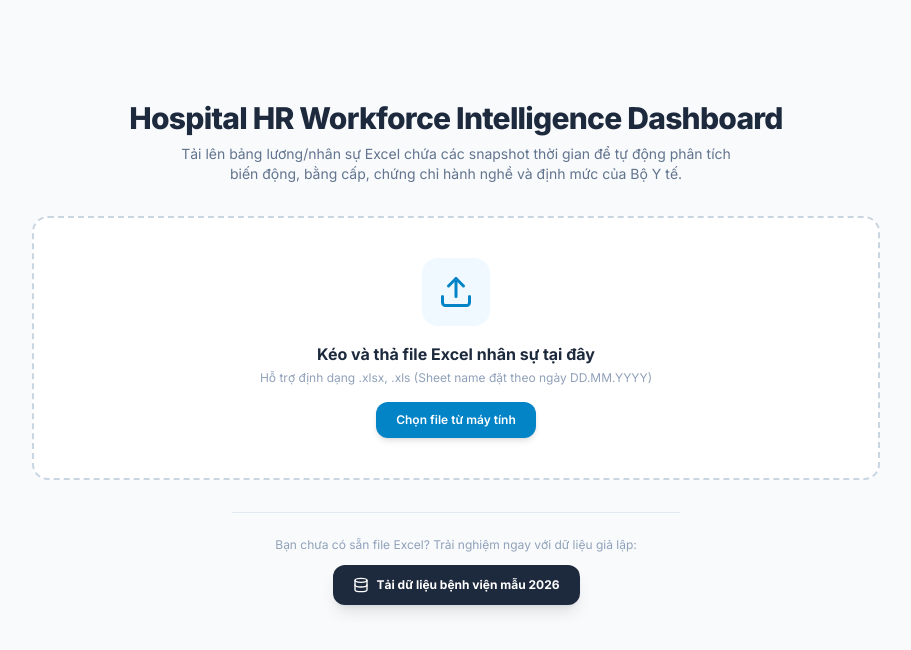
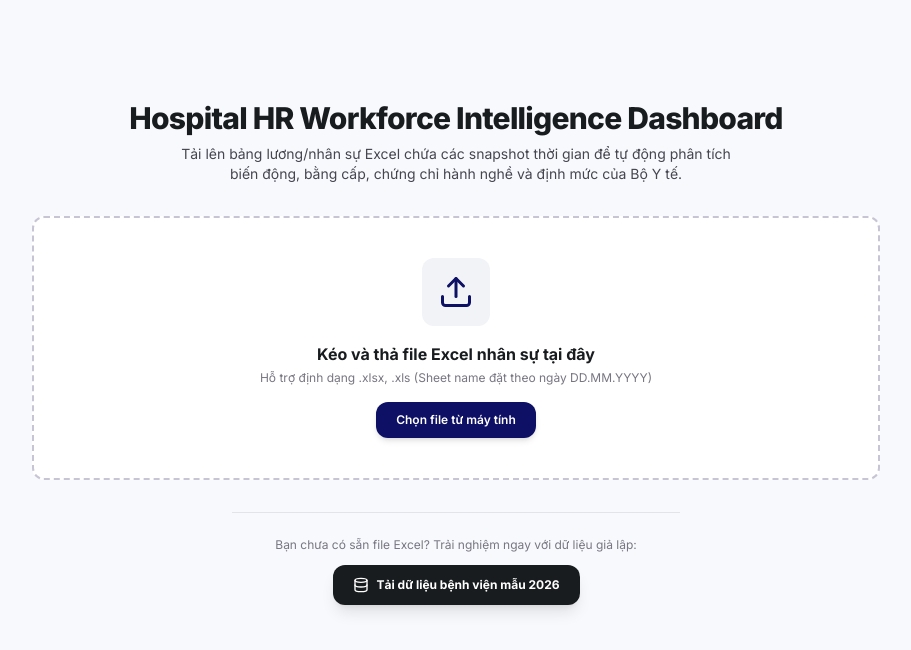
Before and after one commit to hohai2414/hrdashboardwebapp, a React (Vite) app: page / in a window 1280 px wide. Shown: the top 650 px of the page, without its empty margins (184-1095 px from the left). Built offline with nearby package versions, Linux system fonts and the light colour scheme.

Commit message:
style(brand): apply Clinical Integrity brand guidelines (colors, typography, border-radii, outlines, and elevation)

```diff
--- a/src/index.css
+++ b/src/index.css
@@ -1,35 +1,111 @@
 @import "tailwindcss";
 
+@import url('https://fonts.googleapis.com/css2?family=Inter:wght@300;400;500;600;700;800&family=Public+Sans:wght@300;400;500;600;700;800&display=swap');
+
 @theme {
-  --color-hospital-50: #f0f9ff;
-  --color-hospital-100: #e0f2fe;
-  --color-hospital-200: #bae6fd;
-  --color-hospital-300: #7dd3fc;
-  --color-hospital-400: #38bdf8;
-  --color-hospital-500: #0ea5e9;
-  --color-hospital-600: #0284c7;
-  --color-hospital-700: #0369a1;
-  --color-hospital-800: #075985;
-  --color-hospital-900: #0c4a6e;
-  --color-hospital-950: #082f49;
+  /* Brand Guidelines Colors */
+  --color-primary: #0d1064;
+  --color-primary-container: #262a79;
+  --color-on-primary: #ffffff;
+  --color-on-primary-container: #9195ea;
+
+  --color-secondary: #00639b;
+  --color-secondary-container: #3fadfe;
+  --color-on-secondary: #ffffff;
+  --color-on-secondary-container: #003e64;
+
+  --color-surface: #f8f9fc;
+  --color-surface-dim: #d9dadd;
+  --color-surface-bright: #f8f9fc;
+  --color-surface-lowest: #ffffff;
+  --color-surface-low: #f2f3f6;
+  --color-surface-base: #edeef1;
+  --color-surface-high: #e7e8eb;
+  --color-surface-highest: #e1e2e5;
+
+  --color-on-surface: #191c1e;
+  --color-on-surface-variant: #464651;
+  --color-outline: #777682;
+  --color-outline-variant: #c7c5d3;
+  --color-error: #ba1a1a;
+
+  --color-clinical-blue: #1e215e;
+  --color-action-blue: #82c9f0;
+
+  /* Redefining existing colors in dashboard to match the new brand identity */
+  --color-hospital-50: #f2f3f6;
+  --color-hospital-100: #e0e0ff;
+  --color-hospital-200: #bfc2ff;
+  --color-hospital-300: #9195ea;
+  --color-hospital-400: #5256a6;
+  --color-hospital-500: #262a79; /* Trust Navy - default logo/KPI buttons */
+  --color-hospital-600: #0d1064; /* Trust Navy Dark - active/hover */
+  --color-hospital-700: #080a61;
+  --color-hospital-800: #004a76;
+  --color-hospital-900: #003e64;
+  --color-hospital-950: #001d33;
+
+  /* Align Violet classes used in dashboard to corporate Navy */
+  --color-violet-50: #f2f3f6;
+  --color-violet-100: #e0e0ff;
+  --color-violet-200: #bfc2ff;
+  --color-violet-500: #262a79;
+  --color-violet-650: #262a79;
+  --color-violet-600: #262a79;
+  --color-violet-700: #0d1064;
+  --color-violet-755: #080a61;
+
+  /* Overwrite the Slate family to match the brand surfaces and neutrals */
+  --color-slate-50: #f8f9fc;
+  --color-slate-100: #f2f3f6;
+  --color-slate-200: #e2e4e9;
+  --color-slate-300: #c7c5d3;
+  --color-slate-400: #777682;
+  --color-slate-500: #464651;
+  --color-slate-600: #2e3133;
+  --color-slate-700: #191c1e;
+  --color-slate-800: #191c1e;
+  --color-slate-900: #0d1064;
+  --color-slate-950: #080a61;
+
+  /* Typography */
+  --font-sans: 'Public Sans', 'Inter', system-ui, -apple-system, sans-serif;
+  --font-display: 'Public Sans', sans-serif;
+  --font-inter: 'Inter', sans-serif;
+
+  /* Spacing */
+  --spacing-base: 8px;
+
+  /* Rounded corners */
+  --radius-xs: 0.125rem;
+  --radius-sm: 0.125rem;
+  --radius-md: 0.25rem;      /* Standard button/input radius */
+  --radius-lg: 0.5rem;
+  --radius-xl: 0.75rem;     /* Container/card radius */
+  --radius-2xl: 0.75rem;
 }
 
 @layer base {
   body {
     @apply bg-slate-50 text-slate-800 antialiased;
-    font-family: 'Inter', system-ui, sans-serif;
+    font-family: 'Public Sans', 'Inter', system-ui, sans-serif;
   }
+}
+
+/* Tonal ambient shadows per guideline */
+.ambient-shadow {
+  box-shadow: 0 16px 32px -8px rgba(13, 16, 100, 0.08);
 }
 
 /* Glassmorphism styling */
 .glass-panel {
-  background: rgba(255, 255, 255, 0.75);
+  background: rgba(255, 255, 255, 0.85);
   backdrop-filter: blur(12px);
-  border: 1px solid rgba(255, 255, 255, 0.5);
+  border: 1px solid rgba(199, 197, 211, 0.5);
 }
 
 .glass-panel-dark {
-  background: rgba(15, 23, 42, 0.85);
+  background: rgba(13, 16, 100, 0.95);
   backdrop-filter: blur(12px);
   border: 1px solid rgba(255, 255, 255, 0.08);
 }
@@ -68,5 +144,5 @@
 }
 
 .tr-interactive:hover {
-  background-color: rgba(241, 245, 249, 0.8);
+  background-color: rgba(242, 243, 246, 0.8);
 }
```
